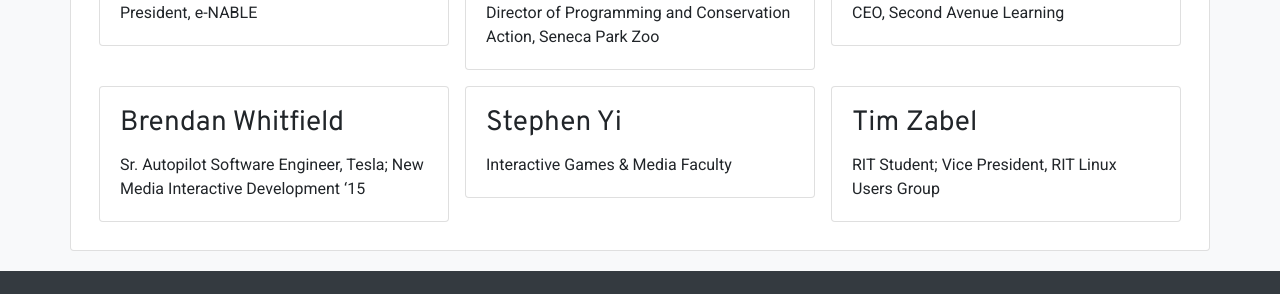
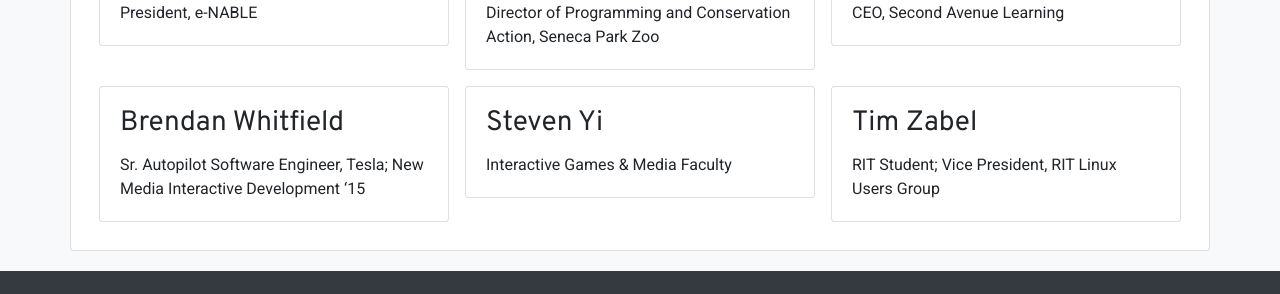
Before and after one commit to FOSSRIT/fossrit.github.io, a Jekyll site: the page built from events/_posts/2019-10-26-the-future-is-open.md, in a window 1280 px wide. Shown: the part 1243-1537 px from the top of the page. Built offline with Jekyll 4.4.1, drawn with Linux system fonts in a browser that asks for light colours; nearby versions of some CDN libraries.

Commit message:
FIO: Fix Steven Yi name

```diff
--- a/events/_posts/2019-10-26-the-future-is-open.md
+++ b/events/_posts/2019-10-26-the-future-is-open.md
@@ -163,7 +163,7 @@ Humanitarian organizations are using open data and cloud services to help disast
             <div class="col-12 col-md-4 p-2">
                 <div class="card">
                     <div class="card-body">
-                        <h3 class="card-title">Stephen Yi</h3>
+                        <h3 class="card-title">Steven Yi</h3>
                         <p class="card-text">Interactive Games & Media Faculty</p>
                     </div>
                 </div>
@@ -325,7 +325,7 @@ Humanitarian organizations are using open data and cloud services to help disast
                     </div>
                     <div class="card-body">
                         <h4 class="card-title">Csound: A Case Study in Open Source and Culture</h4>
-                        <p class="card-text">Stephen Yi</p>
+                        <p class="card-text">Steven Yi</p>
                     </div>
                 </div>
             </div>
```
